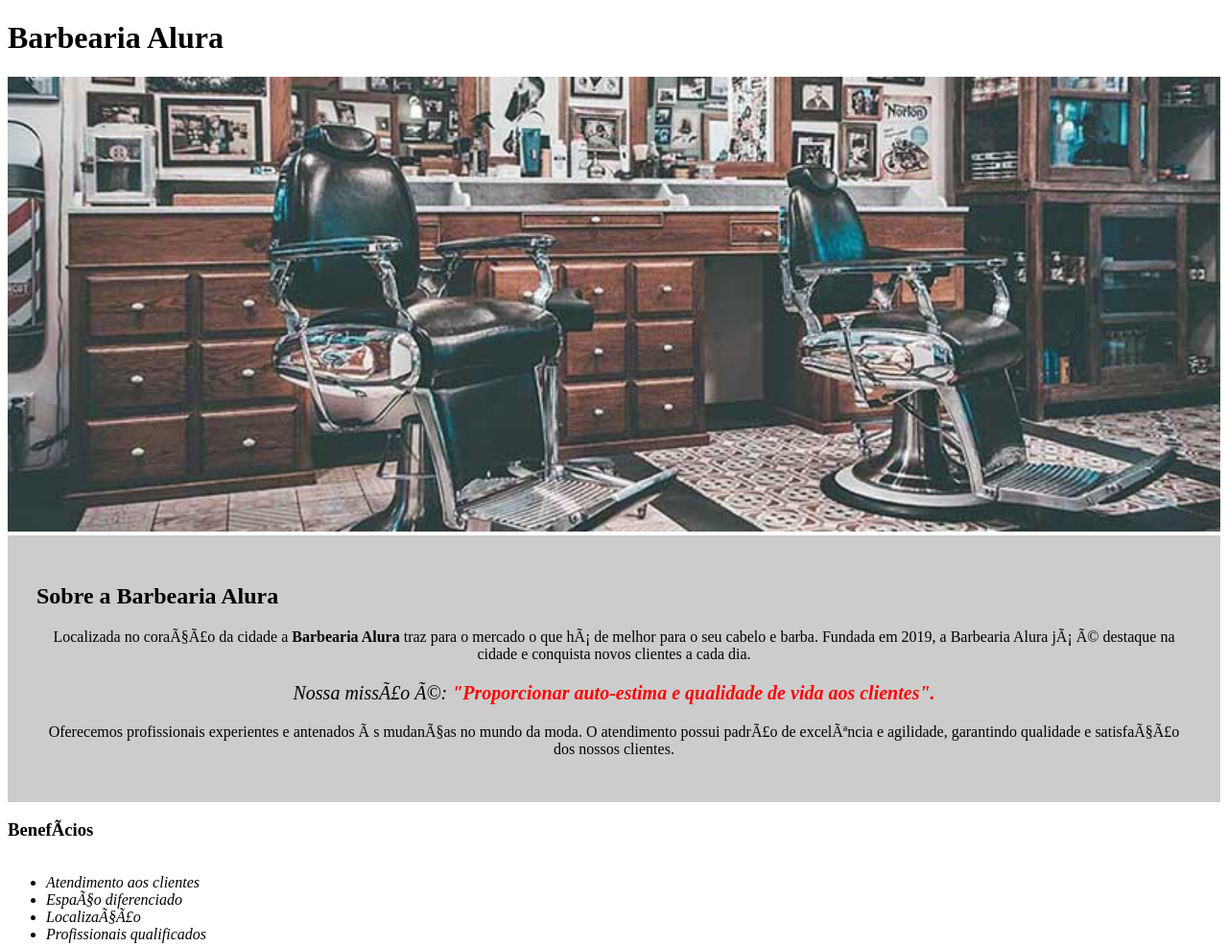
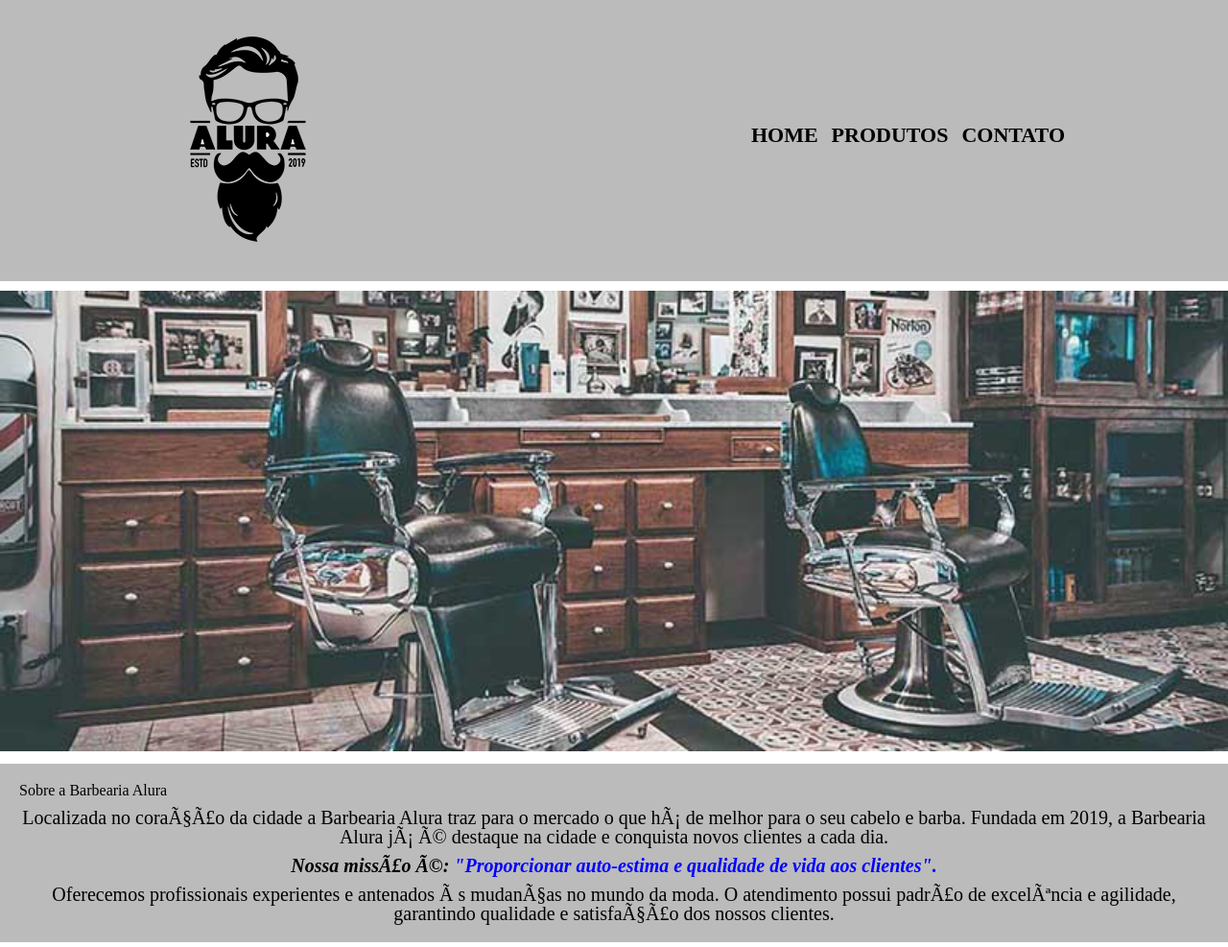
Before and after one commit to thanaramoreira/p-ginaweb, a plain HTML site: page index.html in a window 1280 px wide. Shown: the top 987 px of the page at 96% size. Drawn offline with Linux system fonts and the light colour scheme.

Commit message:
Modificando o layout da página home e adicionando a página produtos

```diff
--- a/index.html
+++ b/index.html
@@ -3,15 +3,29 @@
     <head>
         <meta charset=UTF-8">
         <title>Barbearia Alura</title>
+
+        <link rel="stylesheet" href="reset.css">
         <link rel="stylesheet" href="style.css">
     </head>
 
     <body>
         <header>
-            <h1 class="título-principal">Barbearia Alura</h1>
+           <div class="caixa">
+               <h1><img src="logo.png"></h1>
+
+            <nav>
+                    <ul>
+                        <li><a href="index.html">Home</a></li>
+                        <li><a href="produtos.html">Produtos</a></li>
+                        <li><a href="contato.html">Contato</a></li>
+                    </ul>
+                </nav>
+            </div>
         </header>
+
         <img id="banner" src="banner.jpg">
-    <div class="principal">
+
+        <div class="principal">
             <h2 class="título-centralizado">Sobre a Barbearia Alura</h2>
 
             <p>Localizada no coração da cidade a <strong>Barbearia Alura</strong> traz para o mercado o que há de melhor para o seu cabelo e barba. Fundada em 2019, a Barbearia Alura já é destaque na cidade e conquista novos clientes a cada dia.</p>
@@ -19,19 +33,11 @@
             <p id="missao"><em>Nossa missão é: <strong>"Proporcionar auto-estima e qualidade de vida aos clientes".</strong></em></p>
 
             <p>Oferecemos profissionais experientes e antenados às mudanças no mundo da moda. O atendimento possui padrão de excelência e agilidade, garantindo qualidade e satisfação dos nossos clientes.</p>
-    </div>
+        </div>
 
-    <div class="benefícios">
-        <h3 class="título-centralizado">Benefícios</h3>
-
-        <ul>
-            <li class="itens">Atendimento aos clientes</li>
-            <li class="itens">Espaço diferenciado</li>
-            <li class="itens">Localização</li>
-            <li class="itens">Profissionais qualificados</li>
-        </ul>
-
-        <img src="beneficios.jpg" class="imagembenefícios"
-    </div>
+        <footer>
+            <img src="logo-branco.png">
+            <p class="copyright">&copy; Copyright Barbearia Alura - 2021</p>
+        </footer>
     </body>
 </html>
--- /dev/null
+++ b/produtos.css
@@ -0,0 +1,87 @@
+header {
+    background: #BBBBBB;
+    padding: 20px 0;
+}
+
+.caixa {
+    position: relative;
+    width: 940px;
+    margin: 0 auto;
+}
+
+nav {
+    position: absolute;
+    top: 110px;
+    right: 0;
+}
+
+nav li {
+    display: inline;
+    margin: 0 0 0 15px;
+}
+
+nav a {
+    text-transform: uppercase;
+    color: #000000;
+    font-weight: bold;
+    font-size: 22px;
+    text-decoration: none;
+}
+
+nav a:hover {
+    color: #c78c19;
+}
+
+.produtos {
+    width: 940px;
+    margin: 0 auto;
+    padding: 50px 0;
+}
+
+.produtos li {
+    display: inline-block;
+    text-align: center;
+    width: 30%;
+    vertical-align: top;
+    padding: 50px 0;
+    margin: 0 1.5%;
+    padding: 30px 20px;
+    box-sizing: border-box;
+    border: 2px solid #000000;
+    border-radius: 10px;
+}
+
+.produtos li:hover {
+    border-color: #c78c19;
+}
+
+.produtos li:hover h2 {
+    font-size: 35px;
+}
+
+.produtos h2 {
+    font-size: 30px;
+    font-weight: bold;
+}
+
+.produto-descricao {
+    font-size: 18px;
+}
+
+.produto-preco {
+    font-size: 22px;
+    font-weight: bold;
+    margin-top: 10px;
+}
+
+footer {
+    text-align: center;
+    background: url("bg.jpg");
+    padding: 40px 0;
+}
+
+.copyright {
+    color: #FFFFFF;
+    font-size: 13px;
+    margin: 20px 0 0;
+}
--- /dev/null
+++ b/reset.css
@@ -0,0 +1,48 @@
+/* http://meyerweb.com/eric/tools/css/reset/
+   v2.0 | 20110126
+   License: none (public domain)
+*/
+
+html, body, div, span, applet, object, iframe,
+h1, h2, h3, h4, h5, h6, p, blockquote, pre,
+a, abbr, acronym, address, big, cite, code,
+del, dfn, em, img, ins, kbd, q, s, samp,
+small, strike, strong, sub, sup, tt, var,
+b, u, i, center,
+dl, dt, dd, ol, ul, li,
+fieldset, form, label, legend,
+table, caption, tbody, tfoot, thead, tr, th, td,
+article, aside, canvas, details, embed,
+figure, figcaption, footer, header, hgroup,
+menu, nav, output, ruby, section, summary,
+time, mark, audio, video {
+	margin: 0;
+	padding: 0;
+	border: 0;
+	font-size: 100%;
+	font: inherit;
+	vertical-align: baseline;
+}
+/* HTML5 display-role reset for older browsers */
+article, aside, details, figcaption, figure,
+footer, header, hgroup, menu, nav, section {
+	display: block;
+}
+body {
+	line-height: 1;
+}
+ol, ul {
+	list-style: none;
+}
+blockquote, q {
+	quotes: none;
+}
+blockquote:before, blockquote:after,
+q:before, q:after {
+	content: '';
+	content: none;
+}
+table {
+	border-collapse: collapse;
+	border-spacing: 0;
+}
--- a/style.css
+++ b/style.css
@@ -1,49 +1,80 @@
+header {
+    background: #BBBBBB;
+    padding: 20px 0;
+}
+
+.caixa {
+    position: relative;
+    width: 940px;
+    margin: 0 auto;
+}
+
+nav {
+    position: absolute;
+    top: 110px;
+    right: 0;
+}
+
+nav li {
+    display: inline;
+    margin: 0 0 0 10px;
+}
+
+nav a:hover {
+    color: #c78c19;
+}
+
+nav a {
+    text-transform: uppercase;
+    color: #000000;
+    font-weight: bold;
+    font-size: 22px;
+    text-decoration: none;
+}
+
 #banner {
     width: 100%;
+    padding: 10px 0;
 }
 
 .principal {
-    background: #CCCCCC;
-    padding: 30px;
-}
-
-.título-principal {
-    padding-left: 20px;
+    background: #BBBBBB;
+    padding: 20px;
+    margin: 0 0 15px 0;
 }
 
 .título-centralizado {
     text-align: center;
+    font-size: 30px;
+    font-weight: bold;
+    padding: 10px 0;
 }
 
 p {
     text-align: center;
+    font-size: 20px;
+    margin: 10px 0 0;
 }
 
 #missao {
-    font-size: 20px
+    font-size: 20px;
+    font-style: italic;
+    font-weight: bold;
+
 }
 
 em strong {
-    color: red;
+    color: blue;
 }
 
-.itens {
-    font-style: italic;
+footer {
+    text-align: center;
+    background: url("bg.jpg");
+    padding: 40px 0;
 }
 
-.benefícios {
-    background: #FFFFFF;
-    padding: 20px;
+.copyright {
+    color: #FFFFFF;
+    font-size: 13px;
+    margin: 20px 0 0;
 }
-
-ul {
-    display: inline-block;
-    vertical-align: top;
-    width: 20%;
-    margin-right: 15%;
-
-}
-
-.imagembenefícios {
-    width: 50%;
-}
```
Also changed, not shown: produtos.html (added, +54 -0 lines), barba.jpg (added), bg.jpg (added), cabelo+barba.jpg (added), cabelo.jpg (added), logo-branco.png (added), logo.png (added).
